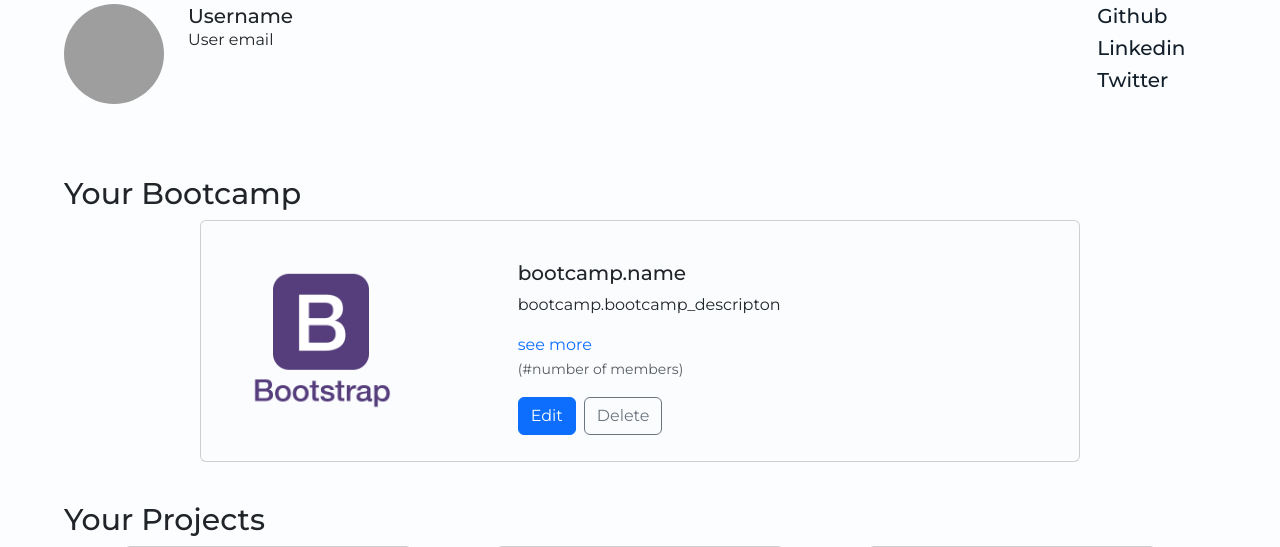
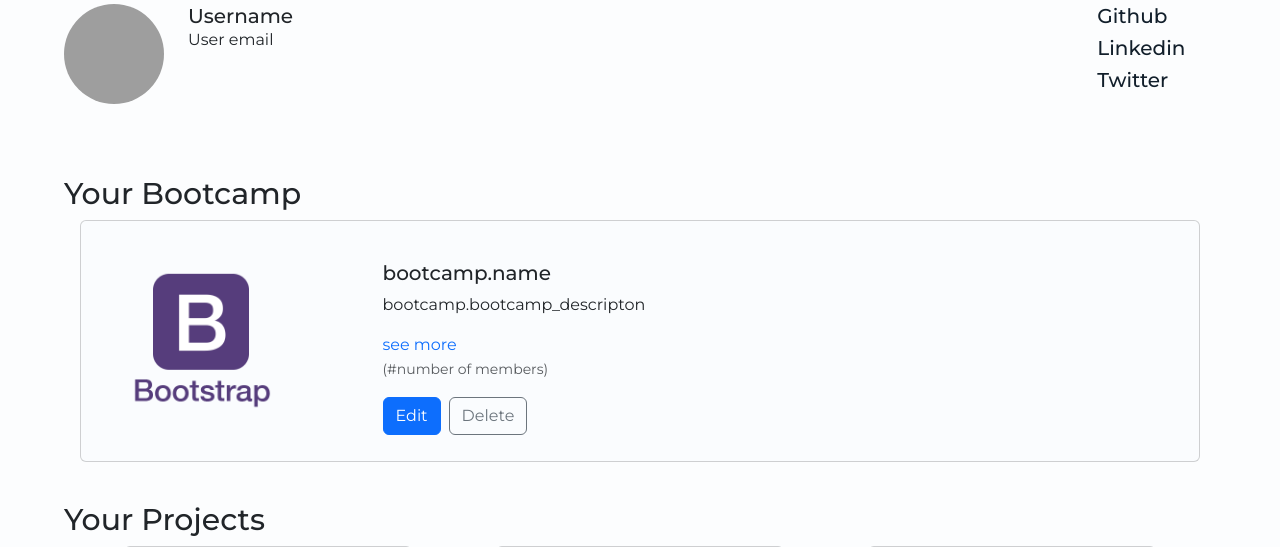
Before and after one commit to NouraAldayhani/Tuwaiq_Community, a Django app: page /accounts/profile/ in a window 1280 px wide. Shown: the part 173-720 px from the top of the page. Run offline with Django 4.2, Linux system fonts and the light colour scheme; some libraries are stand-ins or nearby versions; grey boxes are pictures that could not be loaded.

Commit message:
more updates on bootcamp and profile html

```diff
--- a/TuwaiqCommuity/accounts/templates/accounts/profile.html
+++ b/TuwaiqCommuity/accounts/templates/accounts/profile.html
@@ -31,13 +31,13 @@
 <br><br><br>
 
 <h1 class="diisplay-4" style="font-size: 30px; padding-left: 5%;">Your Bootcamp</h1>
-<div class="card mb-3 mx-auto" style="width: 55rem;">
+<div class="card mb-3 mx-auto" style="width: 70rem;">
     <div class="row">
         <div class="col">
             <img style="width: 15rem; border-radius: 0%;" class="card-img-top" src="/media/images/bootstrap.png"
                 alt="Card image cap">
         </div>
-        <div class="col-8">
+        <div class="col-9">
             <div class="card-body">
                 <br>
                 <h5 class="card-title">bootcamp.name</h5>
--- a/TuwaiqCommuity/main_app/templates/main_app/bootcamps.html
+++ b/TuwaiqCommuity/main_app/templates/main_app/bootcamps.html
@@ -14,13 +14,13 @@
 {% for bootcamp in bootcamps %}
 
 
-<div class="card mb-3 mx-auto" style="width: 55rem;">
+<div class="card mb-3 mx-auto" style="width: 70rem;">
     <div class="row">
         <div class="col">
             <img style="width: 15rem; border-radius: 0%;" class="card-img-top" src="{{ bootcamp.logo.url }}"
                 alt="Card image cap">
         </div>
-        <div class="col-8">
+        <div class="col-9">
             <div class="card-body">
                 <br>
                 <h5 class="card-title">{{ bootcamp.name }}</h5>
```
